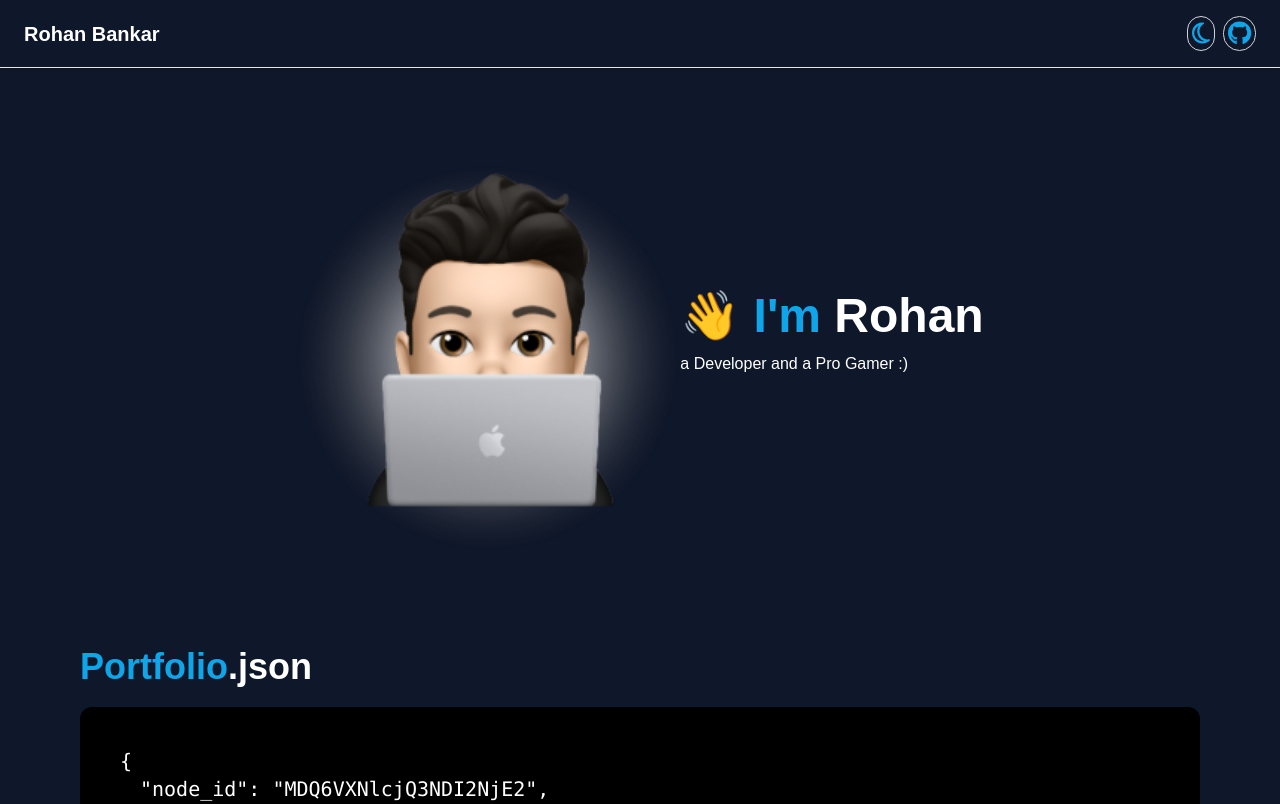
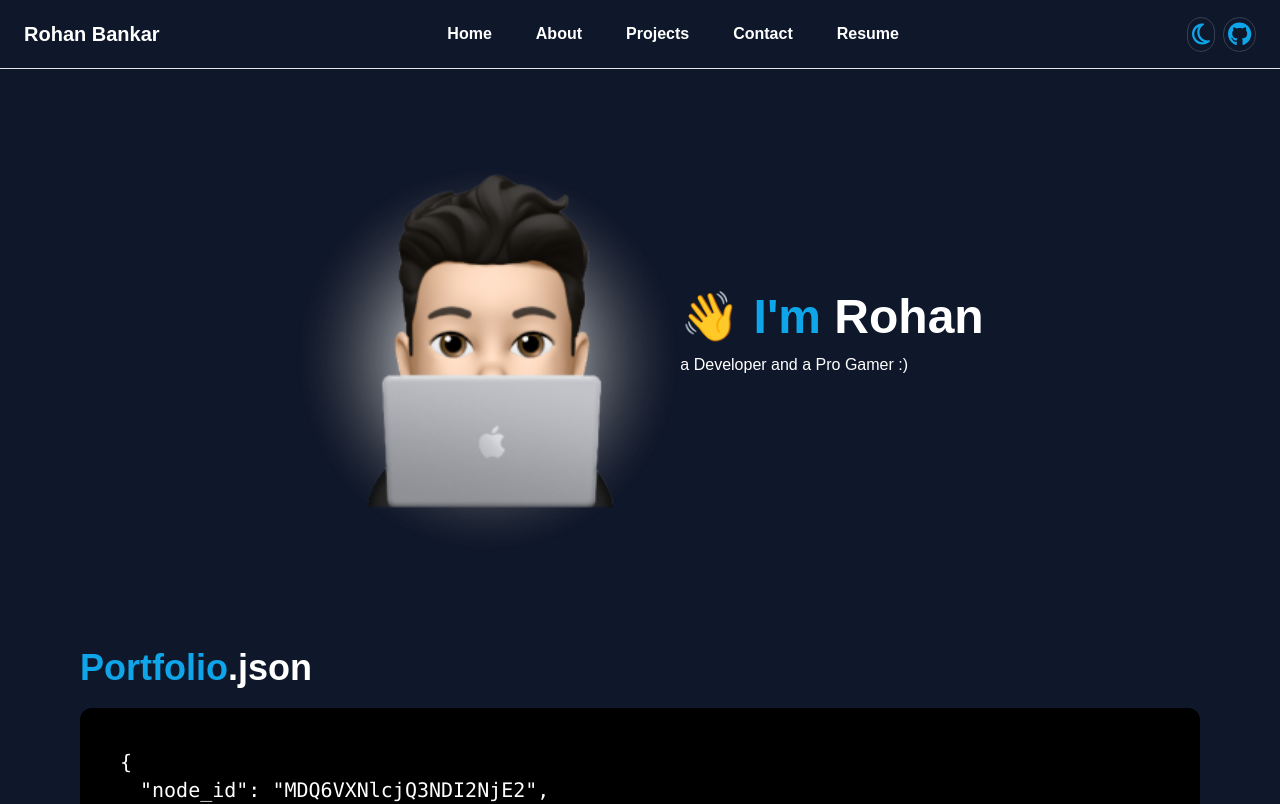
Before and after one commit to rohan-bankar/portfolio, a React (Vite) app: page / in a window 1280 px wide. Shown: the top 804 px of the page. Built offline with nearby package versions, Linux system fonts and the light colour scheme.

Commit message:
few changes

```diff
--- a/src/components/Header/Header.jsx
+++ b/src/components/Header/Header.jsx
@@ -22,8 +22,6 @@ export default function Header({toggleTheme}) {
             duration:800,
             smooth: "easeInOutQuart",
         })
-
-        setIsMenuOpen(false);
     }
     return (
         <header className= "shadow sticky z-50 top-0 ">
@@ -34,24 +32,24 @@ export default function Header({toggleTheme}) {
                     </Link>
                     <div className="flex items-center lg:order-2 ">
 
-                        <button className={`p-1 mr-2 rounded-full text-sky-500 ${themeMode === 'light' ? 'hover:bg-slate-200' : 'hover:bg-slate-700'}  border border-solid border-gray-300`} onClick={toggleTheme}>
+                        <button className={`p-1 mr-2 rounded-full text-sky-500 ${themeMode === 'light' ? 'hover:bg-slate-200 border-gray-300' : 'hover:bg-slate-700 border-gray-700'}  border border-solid `} onClick={toggleTheme}>
                             <FontAwesomeIcon icon={themeMode === 'dark' ? "fa-regular fa-moon" : "fa-regular fa-sun"} size="xl" />
                         </button>
 
-                        <Link to="https://github.com/rohan-bankar" className={` p-1 rounded-full text-sky-500 ${themeMode === 'light' ? 'hover:bg-slate-200' : 'hover:bg-slate-700'} border border-solid border-gray-300`}>
+                        <Link to="https://github.com/rohan-bankar" className={` p-1 rounded-full text-sky-500 ${themeMode === 'light' ? 'hover:bg-slate-200 border-gray-300 ' : 'hover:bg-slate-700 border-gray-700'} border border-solid `}>
                         <FontAwesomeIcon icon="fa-brands fa-github" size="xl" />
                         </Link>
 
-                        <div className='max-md:hidden lg:hidden max-sm:block ml-5'>
+                        <div className={`max-md:hidden lg:hidden max-sm:block ml-5 border border-solid ${themeMode === 'light' ? 'border-gray-300' : 'border-gray-700'} p-1 rounded-lg`}>
                         <FontAwesomeIcon icon="fa-solid fa-bars" size="xl" onClick={toggleMenu} />
                         </div>
 
                     </div>
                     <div
-                        className={`justify-between items-center w-full lg:flex lg:w-auto lg:order-1 transition-all duration-800 ${isMenuOpen ? 'opacity-100 h-auto' : 'opacity-0 h-0'}`}
+                        className={`justify-between items-center w-full lg:flex lg:w-auto lg:order-1  ${isMenuOpen ? 'block' : 'hidden'}`}
                         id="mobile-menu-2"
                     >
-                        <ul className={`flex flex-col mt-4 font-medium lg:flex-row lg:space-x-8 lg:mt-0 max-sm:text-center sm:text-center overflow-hidden ${isMenuOpen ? 'max-h-screen' : 'max-h-0'}`}>
+                        <ul className={`flex flex-col mt-4 font-medium lg:flex-row lg:space-x-8 lg:mt-0 max-sm:text-center sm:text-center`}>
                             <li>
                                 <NavLink to="/"
                                 onClick={() => window.scrollTo({ top: 0, behavior: 'smooth' })}
```
